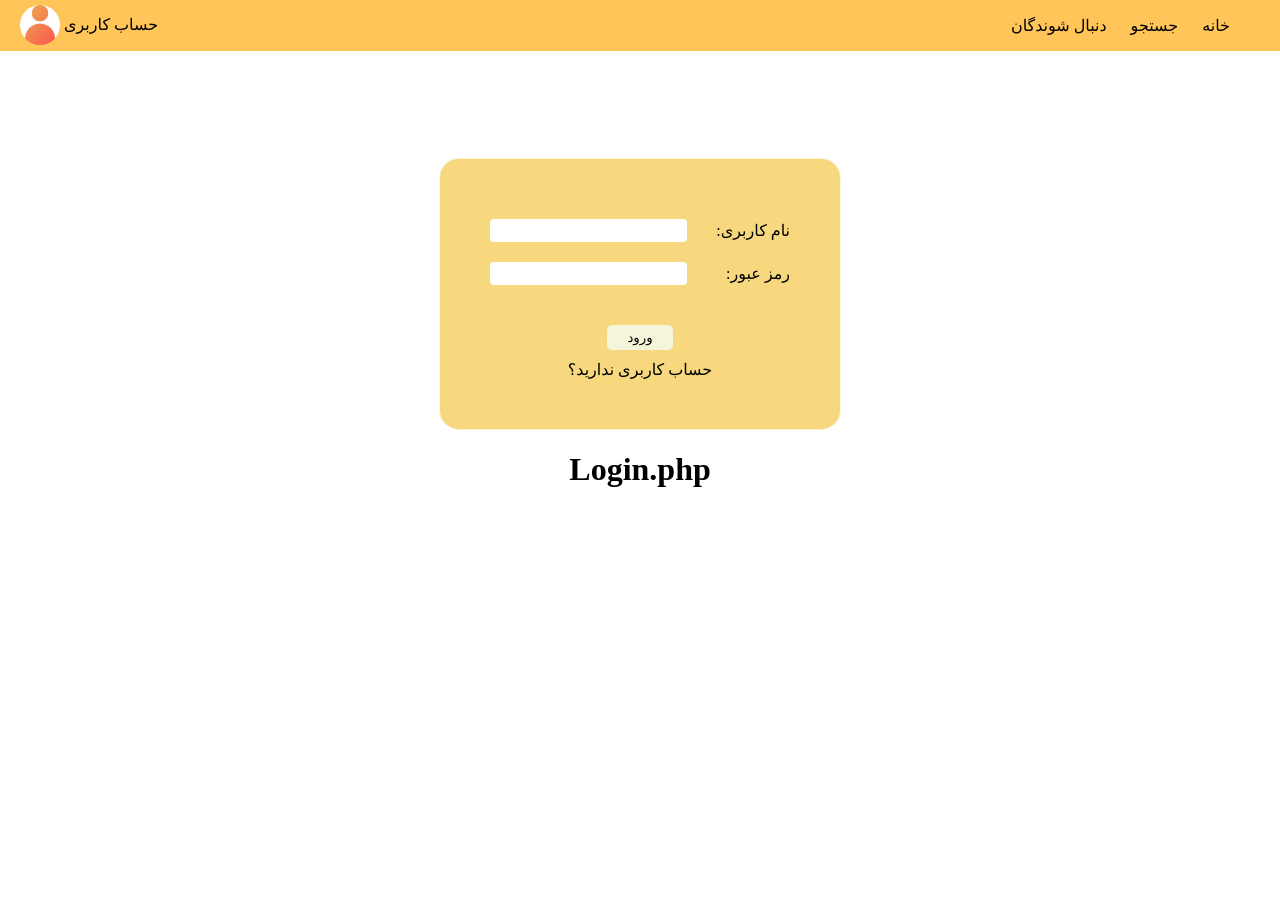
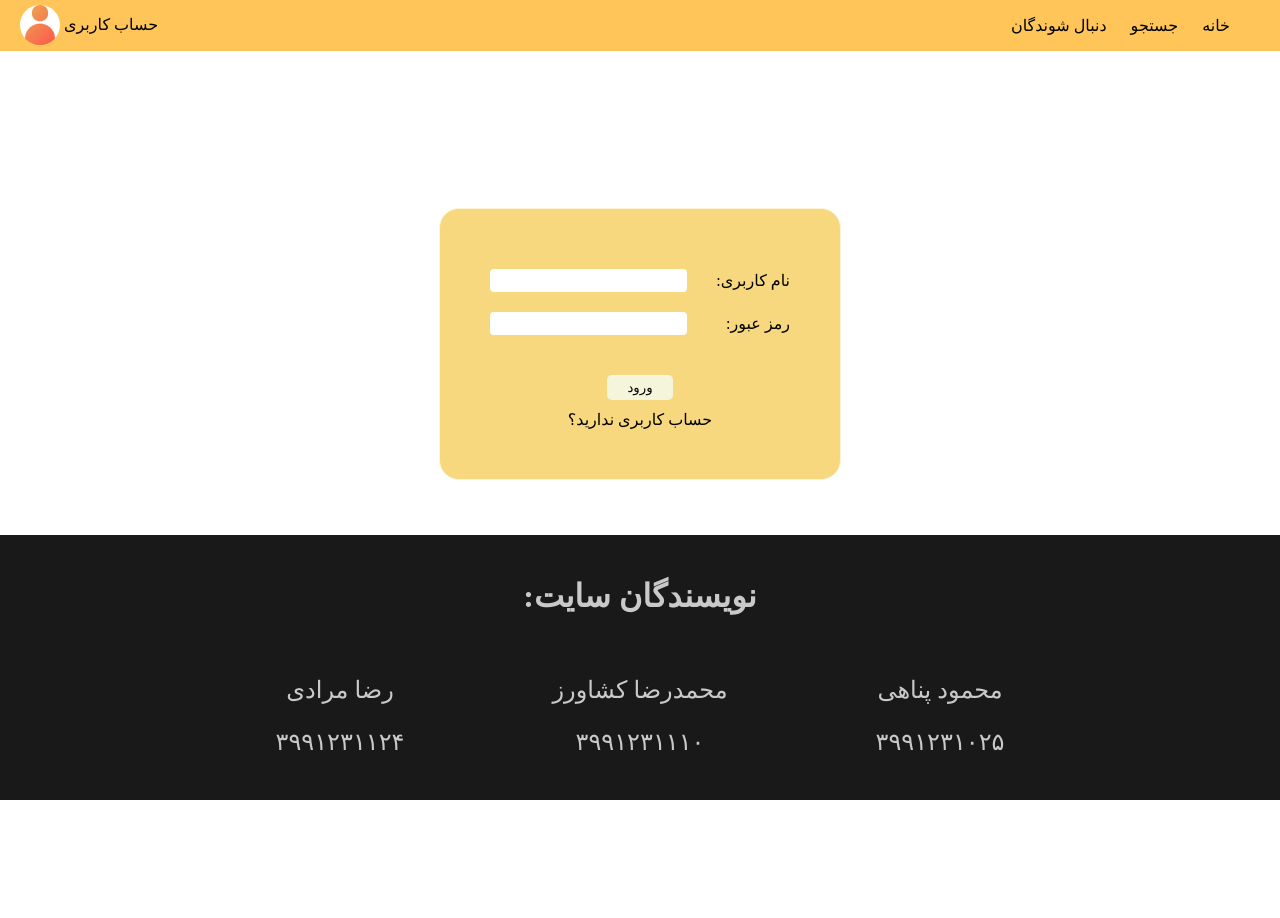
Before and after one commit to meynay/K4Proj, a PHP site: page /login.php in a window 1280 px wide. Before the commit the page ends 487 px from the top, so only its background shows below. Run offline with PHP 8.4, Linux system fonts and the light colour scheme.

Commit message:
signuplogin ready

```diff
--- a/admin/admin.php
+++ b/admin/admin.php
@@ -1,9 +1,10 @@
 <?php
-    include("./includes/header.php");
+    include("../includes/header.php");
 ?>
 <main>
+    <a href="../logout.php">خروج</a>
     <h1>admin.php</h1>
 </main>
 <?php
-    include("./includes/footer.php");
+    include("../includes/footer.php");
 ?>
--- a/includes/dbconfig.php
+++ b/includes/dbconfig.php
@@ -1,7 +1,3 @@
 <?php
-    try {
-        $db = new PDO("mysql:host=localhost;dbname=HeapUnderFlow","root","");
-    } catch (PDOException $e) {
-        echo "sss". $e->getMessage();
-    }
+    $db = new mysqli("localhost","root","","HeapUnderFlow");
 ?>
--- a/includes/footer.php
+++ b/includes/footer.php
@@ -1,6 +1,21 @@
         <footer>
-
+            <div class="footerdiv">
+                <h1>نویسندگان سایت:</h1>
+            </div>
+            <div class="footerdiv">
+                <div class="footerdiv2">
+                    <p>محمود پناهی</p>
+                    <p>۳۹۹۱۲۳۱۰۲۵</p>
+                </div>
+                <div class="footerdiv2">
+                    <p>محمدرضا کشاورز</p>
+                    <p>۳۹۹۱۲۳۱۱۱۰</p>
+                </div>
+                <div class="footerdiv2">
+                    <p>رضا مرادی</p>
+                    <p>۳۹۹۱۲۳۱۱۲۴</p>
+                </div>
+            </div>
         </footer>
-
     </body>
 </html>
--- a/includes/header.php
+++ b/includes/header.php
@@ -1,7 +1,16 @@
 <?php
+    session_start();
     include("dbconfig.php");
+    if (isset($_SESSION["username"])) {
+        $user = $db->query("");
+        $user->execute();
+        foreach ($user->fetchAll(PDO::FETCH_ASSOC) as $row){
+            $name = $row["name"];
+            $admin = $row["isAdmin"];
+            $image = $row["image"];
+        }
+    }
 ?>
-
 <!DOCTYPE html>
 <html lang="en">
 <head>
@@ -21,9 +30,31 @@
             </ul>
         </div>
         <div class="navgroup2">
-            <a class="headeruser" href="signup.php">
-                <p>حساب کاربری</p>
-                <img class="userheaderimage" src="../assets/profiles/default.jpeg" alt="">
+            <a class="headeruser" href="<?php
+                if(isset($_SESSION["username"])){
+                    if($admin){
+                        echo "../admin/admin.php";
+                    }else {
+                        echo "../userpage.php";
+                    }
+                } else {
+                    echo "signup.php";
+                }
+            ?>">
+                <p><?php
+                if (isset($name)){
+                    echo $name;
+                } else {
+                    echo "حساب کاربری";
+                }
+                ?></p>
+                <img class="userheaderimage" src="../assets/profiles/<?php
+                    if (isset($image)){
+                        echo $image;
+                    } else {
+                        echo "default.jpeg";
+                    }
+                ?>" alt="">
             </a>
         </div>
     </nav>
--- a/login.php
+++ b/login.php
@@ -1,20 +1,44 @@
 <?php
+    session_start();
     include("./includes/header.php");
+    if (isset($_POST["login"])) {
+        if (isset($_POST["username"]) && isset( $_POST["password"])){
+            $username = $_POST["username"];
+            $password = $_POST["password"];
+            $query = "SELECT * FROM user WHERE username=$username and password=$password";
+            $result = mysqli_query($conn, $query);
+            if ($result->num_rows == 1) {
+                $_SESSION["username"] = $username;
+                header("Location:index.php");
+                exit();
+            } else {
+                $err = "نام کاربری یا رمزعبور اشتباه است!!";
+                header("Location:login.php?err=$err");
+                exit();
+            }
+        }
+    }
 ?>
 <main>
-    <form class="SLform" action="">
+    <?php
+        if (isset($_GET["err"])){
+            ?>
+            <p class="error"><?php echo $_GET["err"]; ?></p>
+            <?php
+        }
+    ?>
+    <form class="SLform" action="login.php" method="post">
         <div class="SLfield">
             <label for="">نام کاربری:</label>
-            <input type="text">
+            <input type="text" name="username">
         </div>
         <div class="SLfield">
             <label for="">رمز عبور:</label>
-            <input type="text">
+            <input type="password" name="pass">
         </div>
-        <button>ورود</button>
+        <button type="submit" name="login">ورود</button>
         <a href="signup.php">حساب کاربری ندارید؟</a>
     </form>
-    <h1>Login.php</h1>
 </main>
 <?php
     include("./includes/footer.php");
--- a/styles/style.css
+++ b/styles/style.css
@@ -1,6 +1,6 @@
 body {
     direction: rtl;
-    padding: 50px 30px 0 30px;
+    padding: 50px 30px 280px 30px;
 }
 
 input {
@@ -64,12 +64,18 @@ nav > div {
 main {
     display: flex;
     flex-direction: column;
-    justify-content: center;
     align-items: center;
 }
 
+.error {
+    background-color: rgb(255, 179, 179);
+    color: red;
+    padding: 4px 90px;
+    border-radius: 4px;
+}
+
 .SLform {
-    margin-top:100px;
+    margin:150px 0;
     background-color: rgb(248, 216, 126);
     border:1px solid rgb(252, 245, 214);
     border-radius: 20px;
@@ -96,3 +102,38 @@ main {
     margin: 10px 0;
     width:300px;
 }
+
+footer {
+    display: flex;
+    flex-direction: column;
+    align-items: center;
+    justify-content: center;
+    background-color: rgb(0, 0, 0);
+    color: rgb(196, 196, 196);
+    position: fixed;
+    right:0;
+    left:0;
+    bottom:0;
+    opacity: 0.9;
+}
+
+.footerdiv {
+    display: flex;
+    flex-direction: row;
+    justify-content: space-around;
+    margin:20px 0;
+
+}
+
+.footerdiv2 {
+    display: flex;
+    flex-direction: column;
+    justify-content: center;
+    align-items: center;
+    width:300px;
+}
+
+.footerdiv2 > p {
+    font-size: 24px;
+    margin-top: 0;
+}
```
Also changed, not shown: logout.php (added, +7 -0 lines), signup.php (+48 -11 lines).
